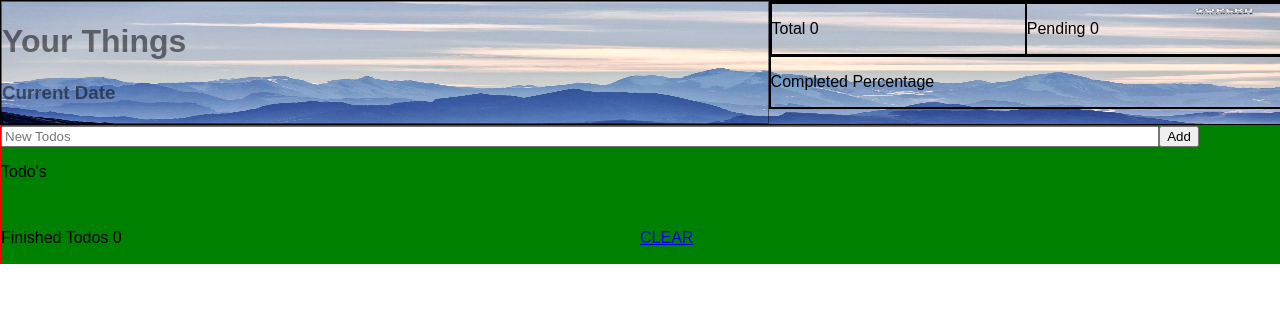
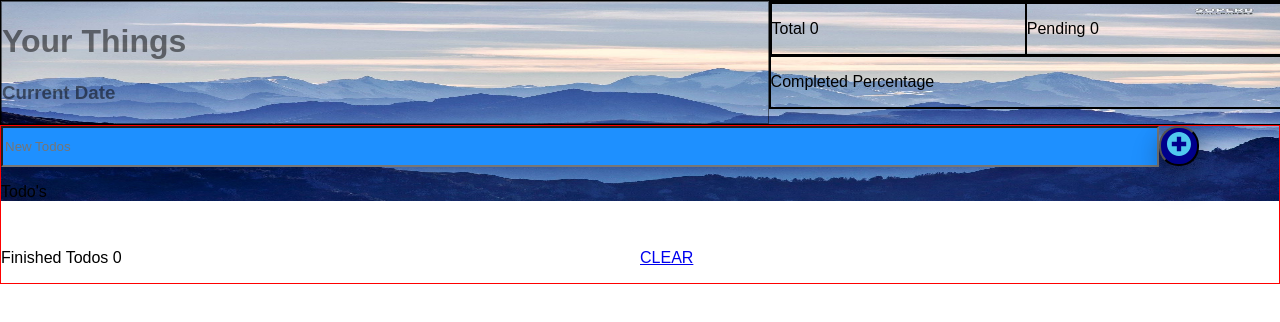
Before and after one commit to willsinn/react-todo-complete, a React (Create React App) app: page / in a window 1280 px wide. Shown: the top 322 px of the page. Built offline with nearby package versions, Linux system fonts and the light colour scheme.

Commit message:
added and styled form input & add button

```diff
--- a/src/App.css
+++ b/src/App.css
@@ -105,21 +105,38 @@ content container and container content styles
 
 .content-container {
   height: 75%;
-  background-color: green;
   border:1px solid red;
   display: flex;
   flex-direction: column;
 
 }
 
+.form-container {
+  display: inline-block;
+
+}
 
 .form-input {
   width: 90%;
+  height: 35px;
+  background: #1E90FF;
 
 }
 
 .form-button {
-  width: auto;
+  width: 40px;
+  height: 40px;
+  background-size: contain;
+  position: absolute;
+  border-radius: 19px;
+  align-items: center;
+  background-color: darkblue;
+  box-shadow: 0 16px 32px 0 rgba(0,0,0,0.2), 0 6px 20px 0 rgba(0,0,0,0.19);
+}
+
+.add-icon {
+
+
 }
 
 .list-container {
--- a/src/App.jsx
+++ b/src/App.jsx
@@ -2,6 +2,7 @@ import React, { Component } from 'react';
 import './App.css';
 import DisplayList from './Components/DisplayList';
 import HeaderBackground from './Images/HeaderBackground.jpg';
+import AddIcon from './Images/AddIcon.svg';
 
 class App extends Component {
   constructor(props) {
@@ -88,7 +89,7 @@ class App extends Component {
           <div className="form-container">
                   <form onSubmit={this.handleSubmit.bind(this)} >
                     <input className="form-input" placeholder="New Todos" onChange={this.handleChange.bind(this)} value={this.state.title} />
-                    <button className="form-button"> Add </button>
+                    <button className="form-button"> <img className="add-icon" src= {AddIcon} /> </button>
                   </form>
           </div>
 
```
Also changed, not shown: src/Images/AddIcon.svg (added).
